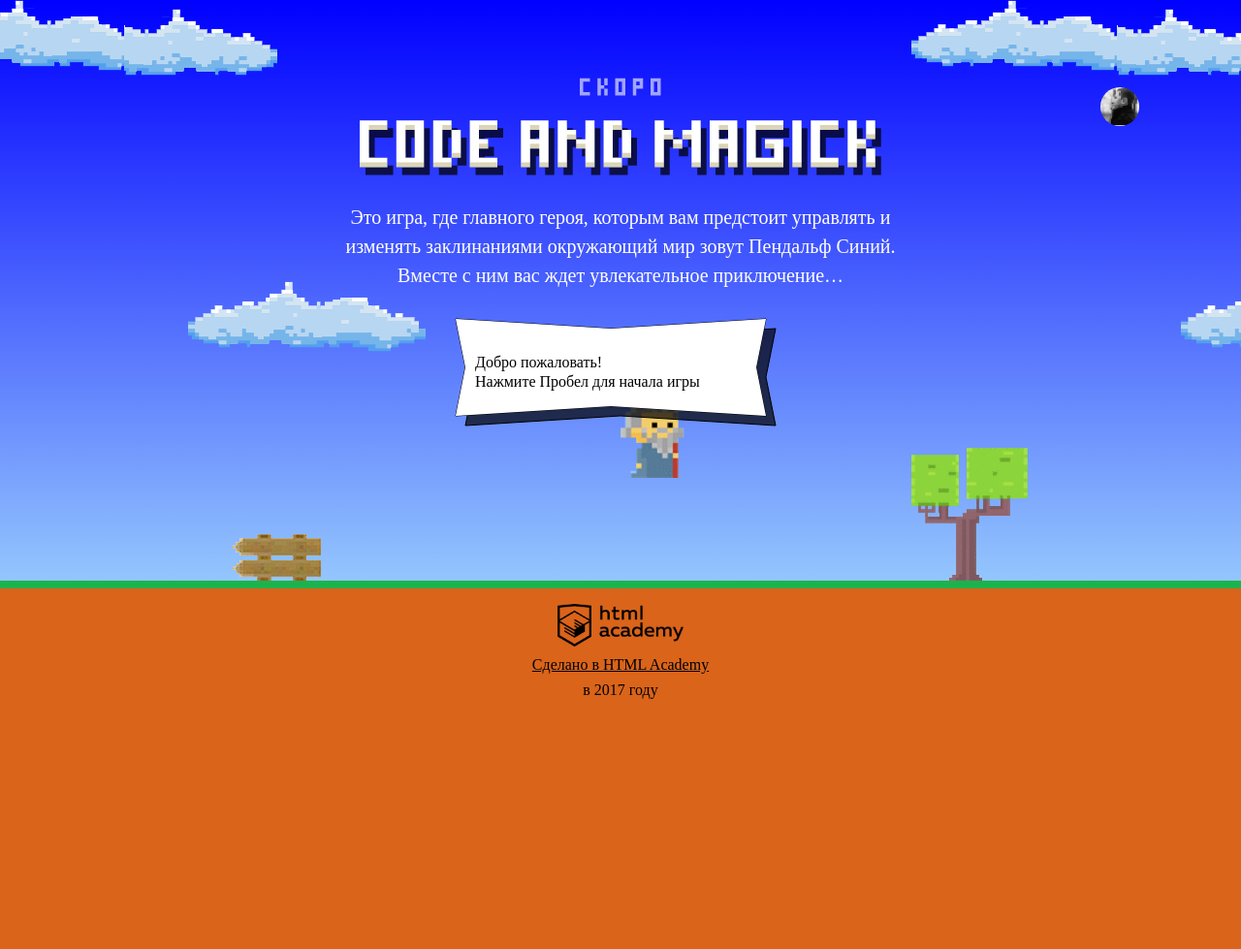
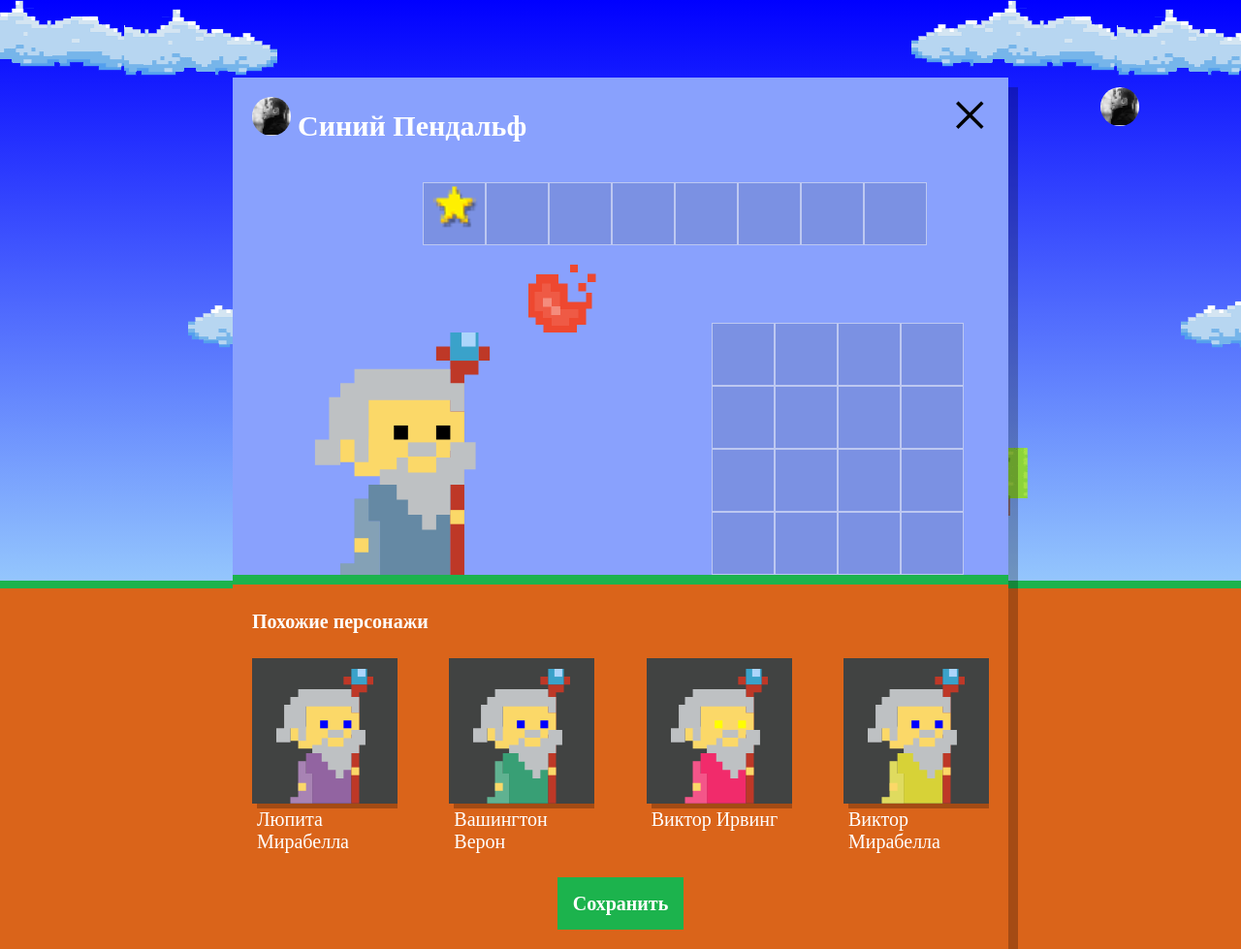
Before and after one commit to spartfin/914001-code-and-magick-17, a website: page index.html in a window 1280 px wide. Shown: the whole page at 97% size. Before the commit the page ends 800 px from the top, so only its background shows below. Drawn offline with Linux system fonts and the light colour scheme; a web font is replaced by a local one.

Commit message:
Учебный проект третьего задания

```diff
--- a/index.html
+++ b/index.html
@@ -199,6 +199,7 @@
     return height / 3;
   };
 </script>
+<script src="js/setup.js"></script>
 <script src="js/stat.js"></script>
 <script src="js/game.js"></script>
 
--- /dev/null
+++ b/js/setup.js
@@ -0,0 +1,47 @@
+'use strict';
+
+var userDialog = document.querySelector('.setup');
+userDialog.classList.remove('hidden');
+
+var setupSimilar = document.querySelector('.setup-similar');
+setupSimilar.classList.remove('hidden');
+
+var similarList = document.querySelector('.setup-similar-list');
+var similarWizardTemplate = document.querySelector('#similar-wizard-template')
+    .content
+    .querySelector('.setup-similar-item');
+var WIZARD_NAMES = ['Иван', 'Хуан Себастьян', 'Мария', 'Кристоф', 'Виктор', 'Юлия', 'Люпита', 'Вашингтон'];
+var WIZARD_SURNAMES = ['да Марья', 'Верон', 'Мирабелла', 'Вальц', 'Онопко', 'Топольницкая', 'Нионго', 'Ирвинг'];
+var WIZARD_COAT = ['rgb(101, 137, 164)', 'rgb(241, 43, 107)', 'rgb(146, 100, 161)', 'rgb(56, 159, 117)', 'rgb(215, 210, 55)', 'rgb(0, 0, 0)'];
+var WIZARD_EYES = ['black', 'red', 'blue', 'yellow', 'green'];
+var fragment = document.createDocumentFragment();
+var wizards = [];
+
+var getRandom = function (n) {
+  return Math.floor(Math.random() * n);
+};
+
+var insideWizard = function (names, surnames, coatColors, eyesColors) {
+  var wizard = {
+    name: names[getRandom(8)] + ' ' + surnames[getRandom(8)],
+    coatColor: coatColors[getRandom(6)],
+    eyesColor: eyesColors[getRandom(5)]
+  };
+  return wizard;
+};
+
+var createWizard = function (wizard) {
+  var wizardElement = similarWizardTemplate.cloneNode(true);
+
+  wizardElement.querySelector('.setup-similar-label').textContent = wizard.name;
+  wizardElement.querySelector('.wizard-coat').style.fill = wizard.coatColor;
+  wizardElement.querySelector('.wizard-eyes').style.fill = wizard.eyesColor;
+  fragment.appendChild(wizardElement);
+};
+
+for (var i = 0; i < 4; i++) {
+  wizards[i] = insideWizard(WIZARD_NAMES, WIZARD_SURNAMES, WIZARD_COAT, WIZARD_EYES);
+  createWizard(wizards[i]);
+}
+
+similarList.appendChild(fragment);
```
